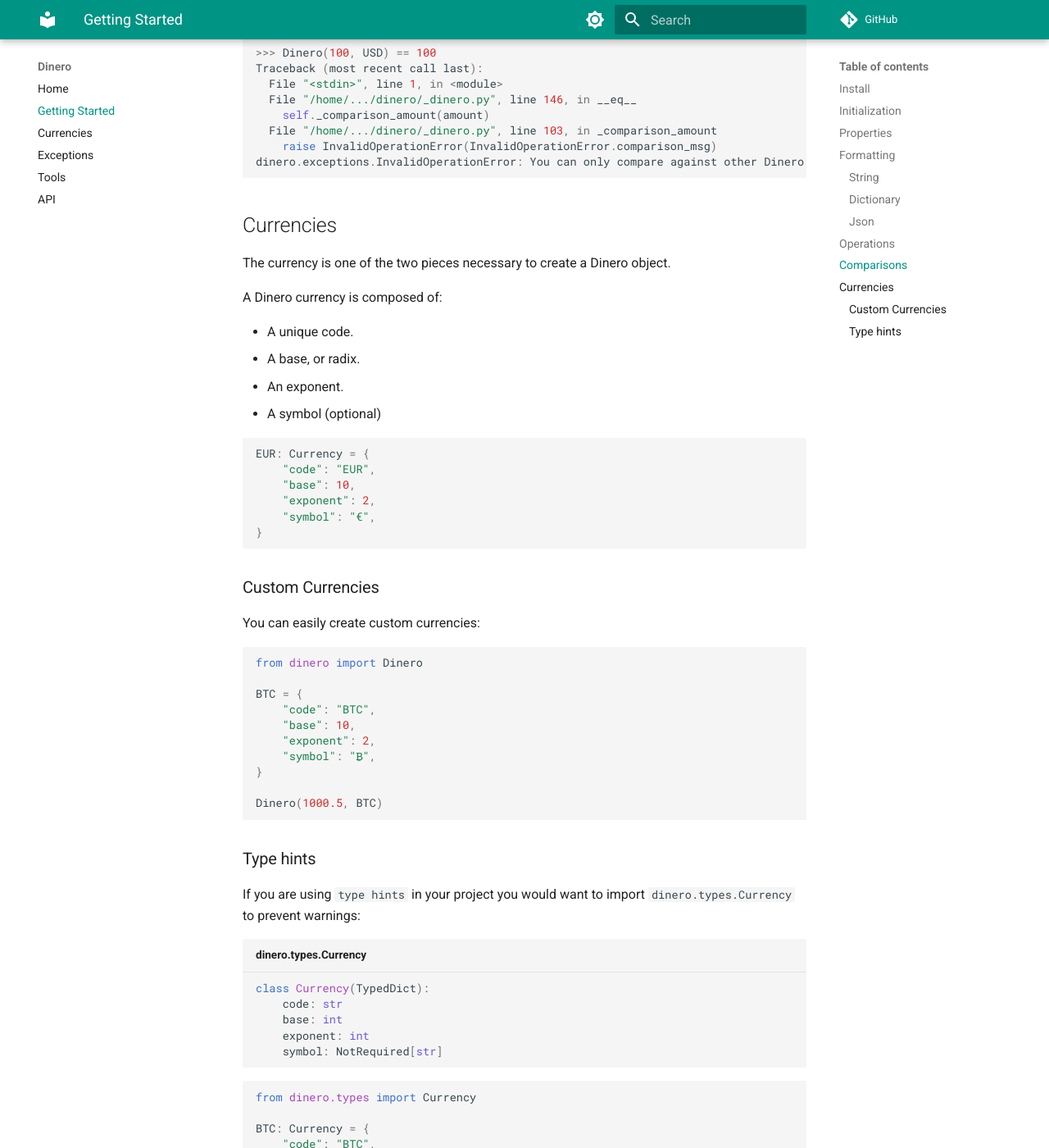
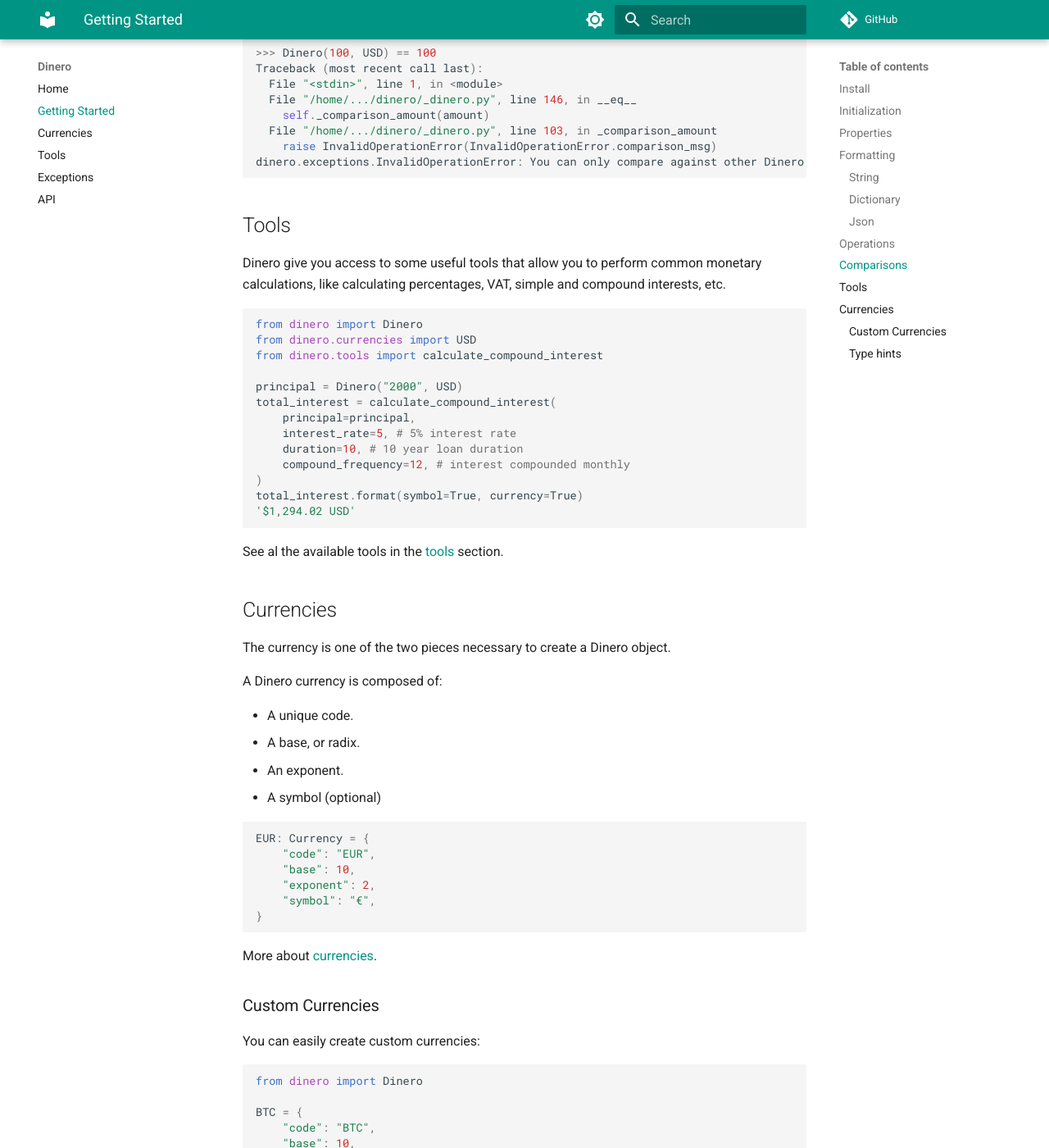
Before and after one commit to wilfredinni/dinero, an MkDocs documentation site: the page built from docs/started.md, in a window 1280 px wide and 1400 px high, scrolled down 4330 px. Shown: the whole window at 82% size. Built offline with MkDocs 1.6.1 and Material for MkDocs 9.7.7, drawn with Linux system fonts in a browser that asks for light colours; comment, search, counter and statistics services are not loaded; some of the changed text lies outside the part shown.

Commit message:
feat: more documentation

````diff
--- a/docs/started.md
+++ b/docs/started.md
@@ -208,6 +208,28 @@ Traceback (most recent call last):
 dinero.exceptions.InvalidOperationError: You can only compare against other Dinero instances.
 ```
 
+## Tools
+
+Dinero give you access to some useful tools that allow you to perform common monetary calculations, like calculating percentages, VAT, simple and compound interests, etc.
+
+```python
+from dinero import Dinero
+from dinero.currencies import USD
+from dinero.tools import calculate_compound_interest
+
+principal = Dinero("2000", USD)
+total_interest = calculate_compound_interest(
+    principal=principal,
+    interest_rate=5, # 5% interest rate
+    duration=10, # 10 year loan duration
+    compound_frequency=12, # interest compounded monthly
+)
+total_interest.format(symbol=True, currency=True)
+'$1,294.02 USD'
+```
+
+See al the available tools in the [tools](/dinero/tools/) section.
+
 ## Currencies
 
 The currency is one of the two pieces necessary to create a Dinero object.
@@ -228,6 +250,8 @@ EUR: Currency = {
 }
 ```
 
+More about [currencies](/dinero/currencies).
+
 ### Custom Currencies
 
 You can easily create custom currencies:
@@ -244,6 +268,8 @@ BTC = {
 
 Dinero(1000.5, BTC)
 ```
+
+More about [custom currencies](/dinero/currencies/#custom-currencies).
 
 ### Type hints
 
--- a/mkdocs.yml
+++ b/mkdocs.yml
@@ -49,6 +49,6 @@ nav:
   - Home: index.md
   - started.md
   - currencies.md
+  - tools.md
   - exceptions.md
-  - tools.md
   - API: api.md
````
Also changed, not shown: docs/index.md (+43 -2 lines), examples.ipynb.
